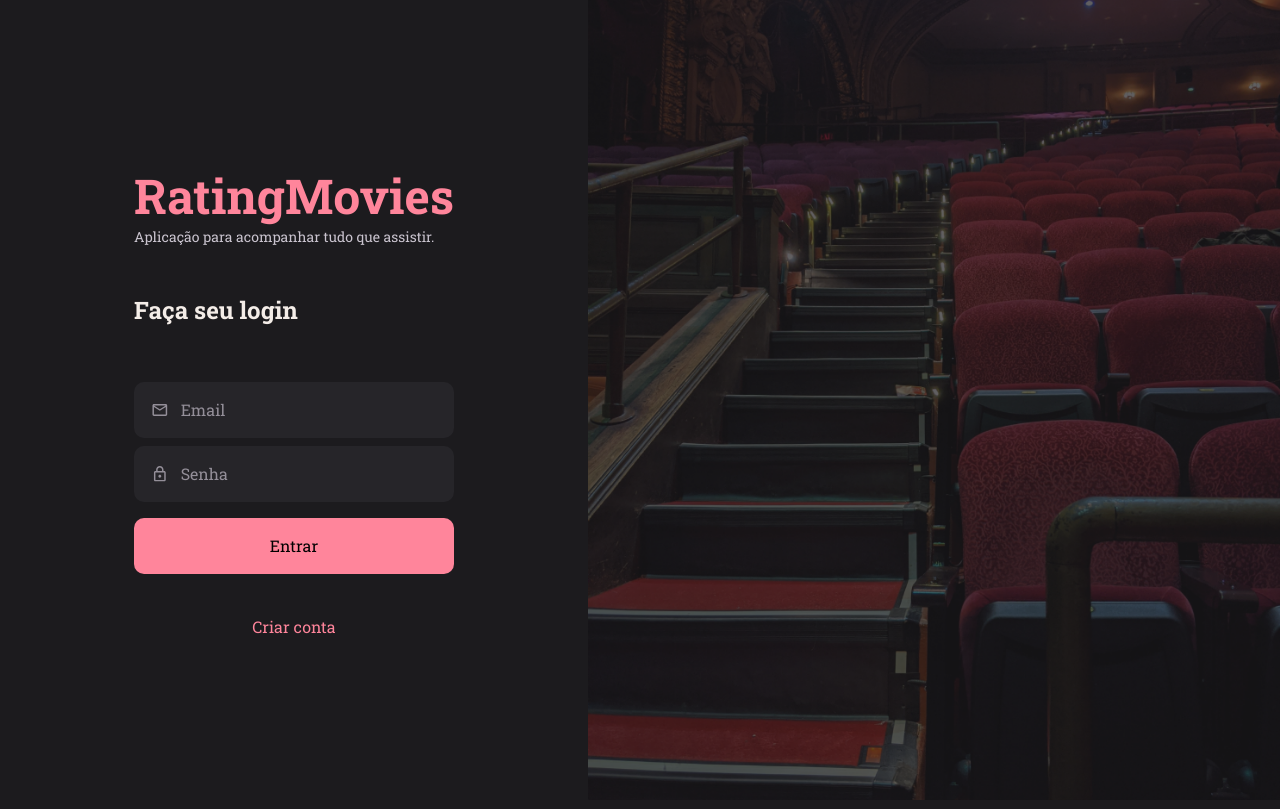
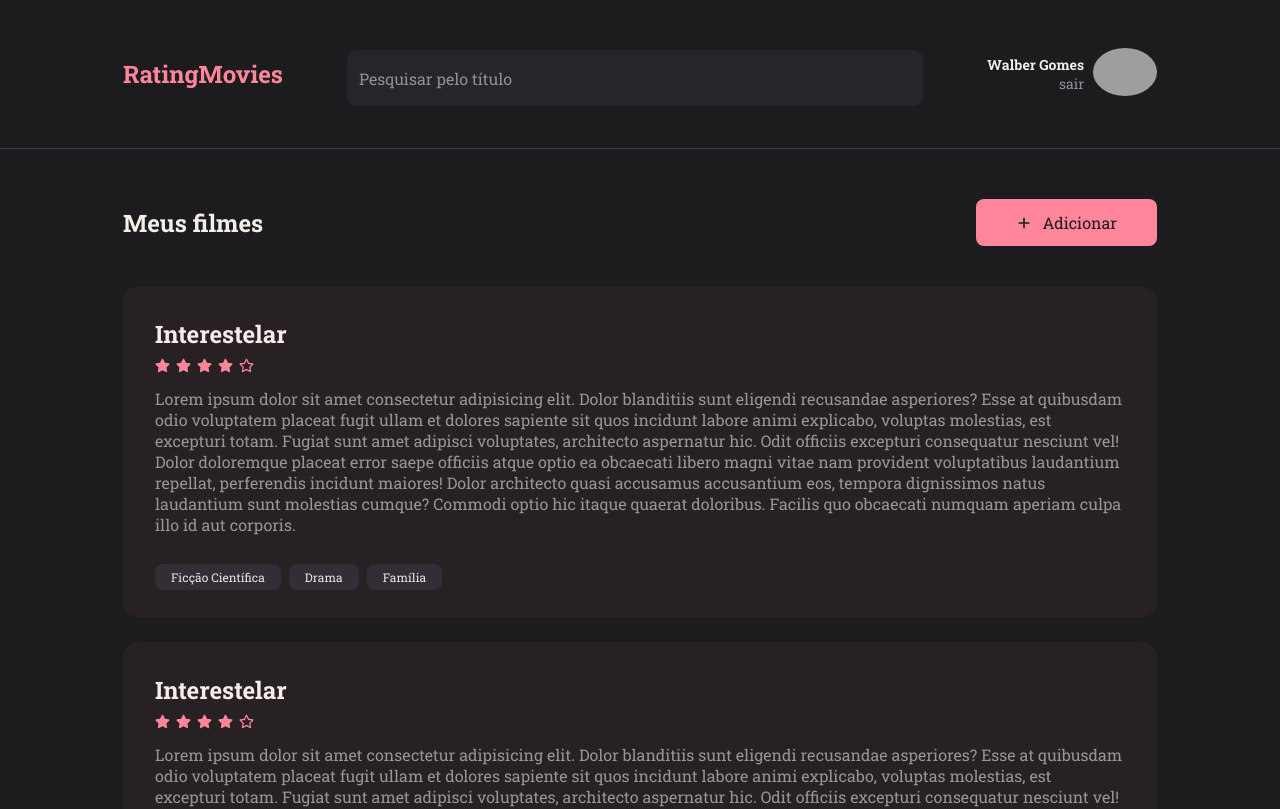
Before and after one commit to walbergomes/RatingMovies, a React (Vite) app in the folder front/: page / in a window 1280 px wide. Shown: the top 809 px of the page. Built offline with nearby package versions, Linux system fonts and the light colour scheme; grey boxes are pictures that could not be loaded.

Commit message:
:recycle: add routes

```diff
--- a/front/src/components/Header/index.jsx
+++ b/front/src/components/Header/index.jsx
@@ -1,4 +1,4 @@
-import { Container, Search, Profile  } from "./styles"
+import { Container, Search, Profile, Avatar  } from "./styles"
 
 import { Input } from "../Input"
 
@@ -16,9 +16,11 @@ export function Header() {
           <p>Walber Gomes</p>
           <span>sair</span>
         </div>
-        <img
-          src="https://github.com/walbergomes.png"
-          alt="foto do usuario" />
+        <Avatar to="/profile" >
+          <img
+            src="https://github.com/walbergomes.png"
+            alt="foto do usuario" />
+        </Avatar>
       </Profile>
 
     </Container>
--- a/front/src/components/Header/styles.js
+++ b/front/src/components/Header/styles.js
@@ -1,4 +1,5 @@
 import styled from "styled-components";
+import { Link } from "react-router-dom";
 
 export const Container = styled.div`
   width: 100%;
@@ -14,11 +15,11 @@ export const Container = styled.div`
     font-weight: 700;
     color: ${({ theme }) => theme.COLORS.PINK};
   }
-`
+`;
 
 export const Search = styled.div`
   width: 100%;
-`
+`;
 
 export const Profile = styled.div`
   display: flex;
@@ -50,9 +51,11 @@ export const Profile = styled.div`
       }
     }
   }
+`;
 
+export const Avatar = styled(Link)`
   > img {
     width: 64px;
     border-radius: 50%;
   }
-`
+`;
--- a/front/src/pages/Home/index.jsx
+++ b/front/src/pages/Home/index.jsx
@@ -1,9 +1,8 @@
-import { Container, Top } from "./styles"
+import { Container, Top, NewMovie } from "./styles"
 
 import { HiPlus } from "react-icons/hi";
 
 import { Header } from "../../components/Header"
-import { Button } from "../../components/Button"
 import { Note } from "../../components/Note";
 
 
@@ -14,7 +13,10 @@ export function Home() {
 
       <Top>
         <h2>Meus filmes</h2>
-        <Button title="Adicionar" icon={HiPlus} />
+        <NewMovie to="/new" >
+          <HiPlus />
+          Adicionar
+        </NewMovie>
       </Top>
 
       <main>
--- a/front/src/pages/Home/styles.js
+++ b/front/src/pages/Home/styles.js
@@ -1,4 +1,5 @@
 import styled from "styled-components";
+import { Link } from "react-router-dom";
 
 export const Container = styled.div`
   /* height: 100vh; */
@@ -44,3 +45,19 @@ export const Top = styled.div`
   width: 207px;
  }
 `
+
+export const NewMovie = styled(Link) `
+  display: flex;
+  align-items: center;
+  gap: 10px;
+
+  padding: 13px 40px;
+
+  background-color: ${({ theme }) => theme.COLORS.PINK };
+  color: ${({ theme }) => theme.COLORS.BACKGROUND_900 };
+  border-radius: 8px;
+
+  &:hover {
+    filter: brightness(0.7);
+  }
+`
--- a/front/src/pages/New/index.jsx
+++ b/front/src/pages/New/index.jsx
@@ -15,7 +15,7 @@ export function New() {
 
       <main>
         <header>
-          <BackButton>
+          <BackButton to="/" >
             <MdOutlineArrowBack />
             Voltar
           </BackButton>
--- a/front/src/pages/New/styles.js
+++ b/front/src/pages/New/styles.js
@@ -1,4 +1,5 @@
 import styled from "styled-components";
+import { Link } from "react-router-dom";
 
 export const Container = styled.div`
   width: 100%;
@@ -21,7 +22,7 @@ export const Container = styled.div`
   }
 `
 
-export const BackButton = styled.div`
+export const BackButton = styled(Link)`
   display: flex;
   align-items: center;
   gap: 10px;
--- a/front/src/pages/Profile/index.jsx
+++ b/front/src/pages/Profile/index.jsx
@@ -1,4 +1,5 @@
 import { Container, Form, Avatar } from "./styles";
+import { Link } from "react-router-dom";
 
 import { MdOutlineEmail, MdOutlineLock, MdOutlinePersonOutline, MdOutlineArrowBack, MdOutlineCameraAlt   } from "react-icons/md";
 
@@ -9,10 +10,10 @@ export function Profile() {
   return (
     <Container>
       <header>
-        <a href="/">
+        <Link to="/">
           <MdOutlineArrowBack />
           Voltar
-        </a>
+        </Link>
       </header>
 
       <Form>
--- a/front/src/pages/SignIn/index.jsx
+++ b/front/src/pages/SignIn/index.jsx
@@ -1,6 +1,8 @@
 import { Container, Form, Background } from "./styles"
 
 import { MdOutlineEmail, MdOutlineLock  } from "react-icons/md";
+
+import { Link } from "react-router-dom";
 
 import { Input } from "../../components/Input"
 import { Button } from "../../components/Button";
@@ -18,7 +20,7 @@ export function SignIn() {
 
         <Button title="Entrar" />
 
-        <a href="#">Criar conta</a>
+        <Link to="/register" >Criar conta</Link>
       </Form>
 
       <Background />
--- a/front/src/pages/SignUp/index.jsx
+++ b/front/src/pages/SignUp/index.jsx
@@ -1,8 +1,13 @@
-import { Container, Form, Background, BackButton } from "./styles"
+import { Container, Form, Background, BackButton } from "./styles";
 
-import { MdOutlineEmail, MdOutlineLock, MdOutlinePersonOutline, MdOutlineArrowBack  } from "react-icons/md";
+import {
+  MdOutlineEmail,
+  MdOutlineLock,
+  MdOutlinePersonOutline,
+  MdOutlineArrowBack,
+} from "react-icons/md";
 
-import { Input } from "../../components/Input"
+import { Input } from "../../components/Input";
 import { Button } from "../../components/Button";
 
 export function SignUp() {
@@ -13,13 +18,13 @@ export function SignUp() {
         <p>Aplicação para acompanhar tudo que assistir.</p>
         <h2>Crie sua conta</h2>
 
-        <Input placeholder="Nome" icon={MdOutlinePersonOutline}/>
-        <Input placeholder="Email" type="email" icon={MdOutlineEmail}/>
-        <Input placeholder="Senha" type="password" icon={MdOutlineLock}/>
+        <Input placeholder="Nome" icon={MdOutlinePersonOutline} />
+        <Input placeholder="Email" type="email" icon={MdOutlineEmail} />
+        <Input placeholder="Senha" type="password" icon={MdOutlineLock} />
 
         <Button title="Cadastrar" />
 
-        <BackButton>
+        <BackButton to="/">
           <MdOutlineArrowBack />
           Voltar para o login
         </BackButton>
@@ -27,5 +32,5 @@ export function SignUp() {
 
       <Background />
     </Container>
-  )
+  );
 }
--- a/front/src/pages/SignUp/styles.js
+++ b/front/src/pages/SignUp/styles.js
@@ -1,5 +1,8 @@
 import styled from "styled-components";
+import { Link } from "react-router-dom";
+
 import backgroundImg from "../../assets/background.png"
+
 
 export const Container = styled.div`
   height: 100vh;
@@ -39,7 +42,7 @@ export const Form = styled.form`
   }
 `
 
-export const BackButton = styled.div`
+export const BackButton = styled(Link)`
     color: ${({ theme }) => theme.COLORS.PINK};
     display: flex;
     align-items: center;
--- a/front/src/routes/index.jsx
+++ b/front/src/routes/index.jsx
@@ -6,7 +6,7 @@ import { AuthRoutes } from "./auth.routes"
 export function Routes() {
   return (
     <BrowserRouter>
-      <AuthRoutes />
+      <AppRoutes />
     </BrowserRouter>
   )
 }
```
